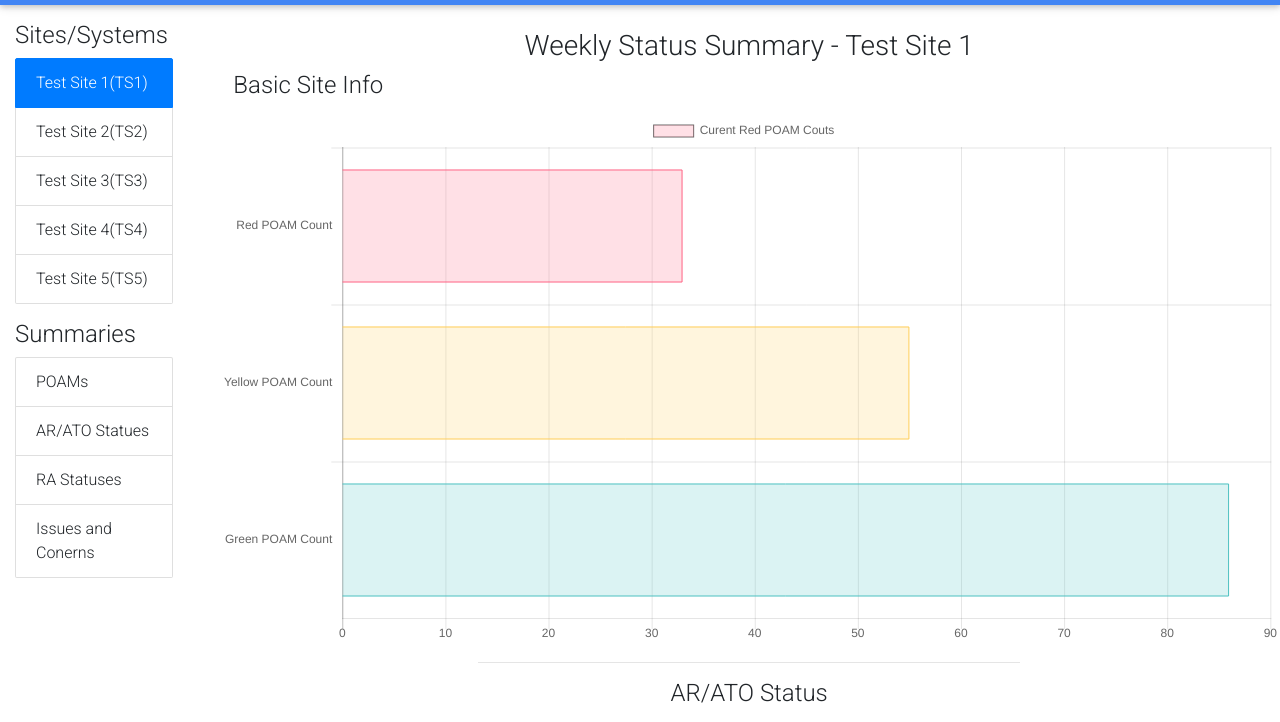
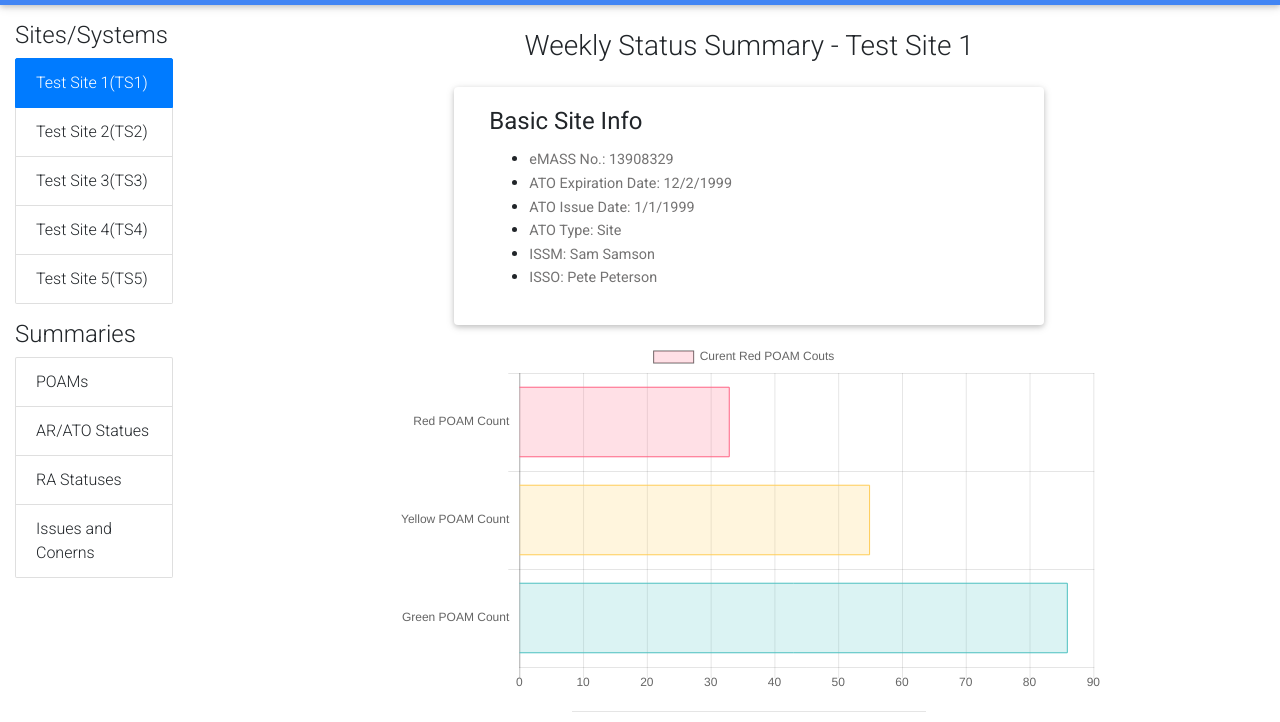
Before and after one commit to edelBCS/WSR, a website: page public/index.html in a window 1280 px wide. Shown: the part 51-773 px from the top of the page. Drawn offline with nearby package versions, Linux system fonts and the light colour scheme.

Commit message:
finished init wireframe

```diff
--- a/public/index.html
+++ b/public/index.html
@@ -61,11 +61,40 @@
             </div>
         </div>
         <div class="col-10 mt-4">
-            <div class="container">
+            <div class="container col-8">
                 <div class="row d-flex justify-content-center">
                     <h3>Weekly Status Summary - Test Site 1</h3>
 
-                    <h4 class="mb-3 col-12">Basic Site Info</h4>
+                    <!-- Site Info Card -->
+                    <div class="card col-10 my-3">
+                        <!-- Card content -->
+                        <div class="card-body">
+                            <!-- Title -->
+                            <h4 class="card-title"><a>Basic Site Info</a></h4>
+                            <!-- Text -->
+                            <ul>
+                                <li>
+                                    <p class="card-text">eMASS No.: 13908329</p>
+                                </li>
+                                <li>
+                                    <p class="card-text">ATO Expiration Date: 12/2/1999</p>
+                                </li>
+                                <li>
+                                    <p class="card-text">ATO Issue Date: 1/1/1999</p>
+                                </li>
+                                <li>
+                                    <p class="card-text">ATO Type: Site</p>
+                                </li>
+                                <li>
+                                    <p class="card-text">ISSM: Sam Samson</p>
+                                </li>
+                                <li>
+                                    <p class="card-text">ISSO: Pete Peterson</p>
+                                </li>
+                            </ul>
+
+                        </div>
+                    </div>
 
                     <!-- POAM Status -->
                     <canvas id="horizontalBar"></canvas>
```
